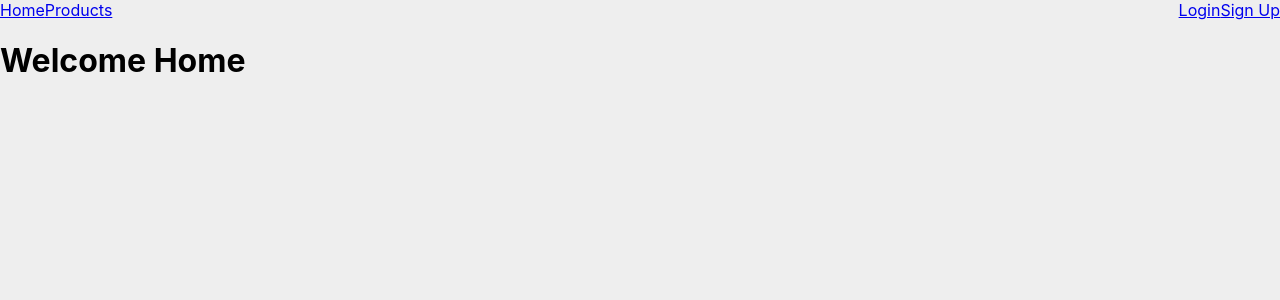
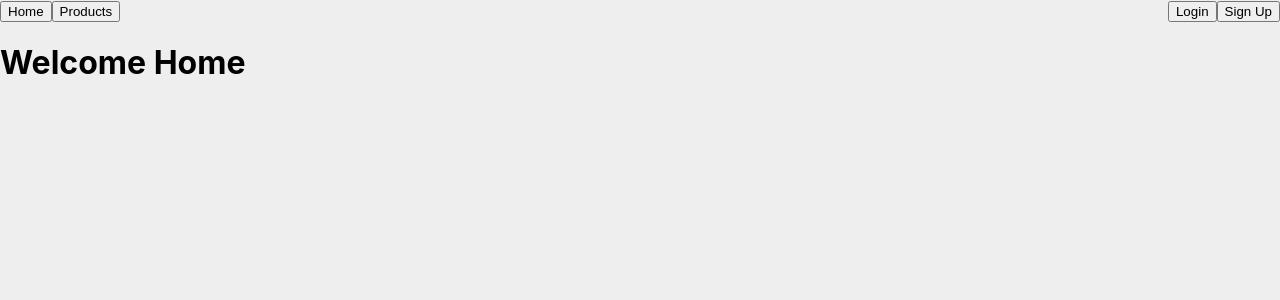
Before and after one commit to OmarThinks/Cantiin-React, a React (Create React App) app in the folder cantiin/: page / in a window 1280 px wide. Shown: the top 300 px of the page. Built offline with nearby package versions, Linux system fonts and the light colour scheme.

Commit message:
navbar index button

```diff
--- a/cantiin/src/components/navbar.js
+++ b/cantiin/src/components/navbar.js
@@ -1,5 +1,34 @@
 import {settings} from '../settings';
-import { Fragment } from 'react';
+import { Fragment, Component } from 'react';
+
+
+class NavBarLi extends Component {
+    render() {
+
+        let {text} = this.props;
+        let {link}=this.props;
+
+
+/*
+
+            <button className="navBarIndexButton">
+                {text}
+            </button>
+
+*/
+
+        return <li className="navBarList-Index">
+        <a className="navBarList-Index-Link" link={`${link}`}>
+            <button className="navBarIndexButton">
+                {text}
+            </button>
+        </a>
+    </li>;
+    }
+}
+
+
+
 
 
 const NavBar = (props) => {
@@ -9,43 +38,48 @@ const NavBar = (props) => {
     let login_partial = "";
     if(isLoggedIn)
     {
-        console.log("He is Logged In");
-        login_partial=
-    <li className="navBarList-Index">
-        <a className="navBarList-Index-Link" href={settings.frontend_urls.auth.logout}>
-            Log Out
-        </a>
-    </li>;
+        //console.log("He is Logged In");
+        login_partial= <NavBarLi text="Log Out" link={settings.frontend_urls.auth.logout}/>;
+
     }
-    else{
-        console.log("He is Logged Out");
-        login_partial= <Fragment>
-        <li className="navBarList-Index">
-        <a className="navBarList-Index-Link" href={settings.frontend_urls.auth.login}>
-        Login
-        </a>
-    </li>
+
+/*
+
     <li className="navBarList-Index">
         <a className="navBarList-Index-Link" href={settings.frontend_urls.auth.signup}>
         Sign Up
         </a>
     </li>
+*/
+    else{
+        //console.log("He is Logged Out");
+        login_partial= <Fragment>
+        <NavBarLi text="Login" link={settings.frontend_urls.auth.login}/>
+        <NavBarLi text="Sign Up" link={settings.frontend_urls.auth.signup}/>
+
     </Fragment>
     ;
 
     }
 
-    return(
-        <div className="navBarDiv">
-               <ul className="navBarList">
+/*
+
                     <li className="navBarList-Index">
-                        <a className="navBarList-Index-Link" href={settings.frontend_urls.home}>Home</a>
+                        <a className="navBarList-Index-Link" href={settings.frontend_urls.products.list}>Home</a>
                     </li>
                     <li className="navBarList-Index">
                         <a className="navBarList-Index-Link" href={settings.frontend_urls.products.list}>
                         Products
                         </a>
                     </li>
+
+*/
+
+    return(
+        <div className="navBarDiv">
+               <ul className="navBarList">
+                    <NavBarLi text="Home" link={settings.frontend_urls.home}/>
+                    <NavBarLi text="Products" link={settings.frontend_urls.home}/>
                     </ul>
                 <ul className="navBarList navBarList-Right">
 
```
